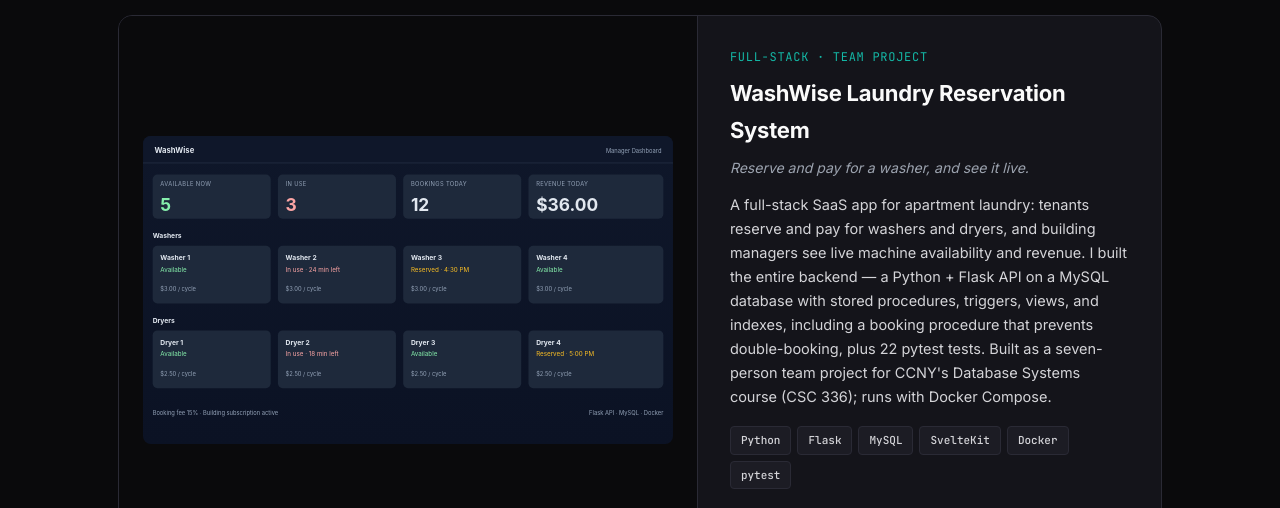
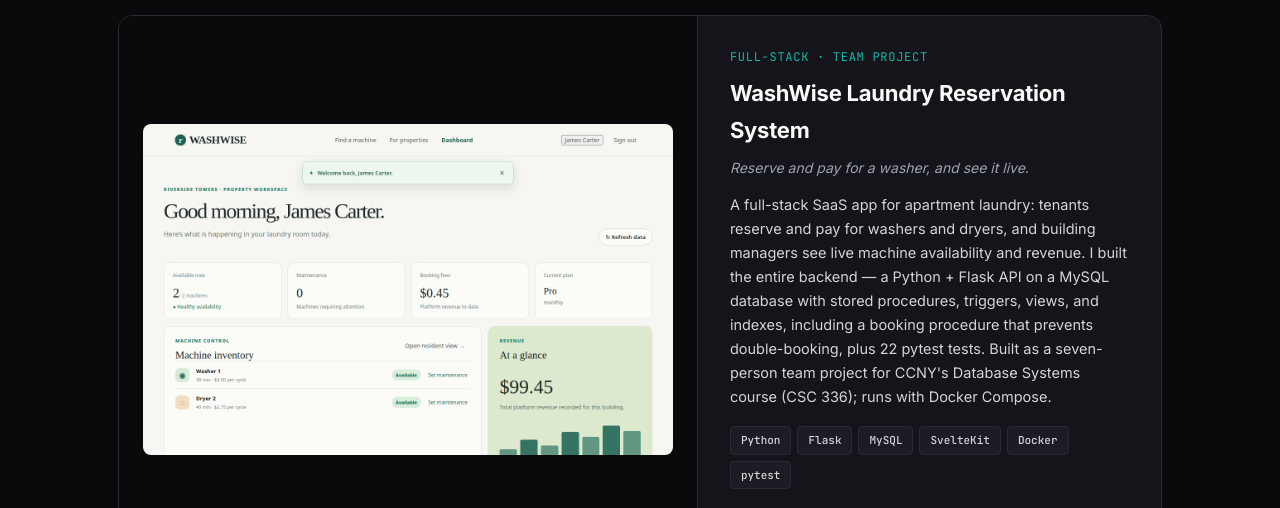
Before and after one commit to diallosanazy/diallosanazy.github.io, a plain HTML site: page index.html in a window 1280 px wide. Shown: the part 2620-3128 px from the top of the page. Drawn offline with Linux system fonts and the light colour scheme.

Commit message:
Use real WashWise dashboard screenshot

```diff
--- a/index.html
+++ b/index.html
@@ -853,7 +853,7 @@ footer {
     <article class="project">
       <div class="project-inner">
         <div class="project-image">
-          <img src="assets/washwise.svg" alt="WashWise laundry machine availability and revenue dashboard">
+          <img src="assets/washwise-dashboard.png" alt="WashWise manager dashboard running: live machine availability and revenue">
         </div>
         <div class="project-content">
           <p class="project-eyebrow">Full-stack · Team project</p>
```
